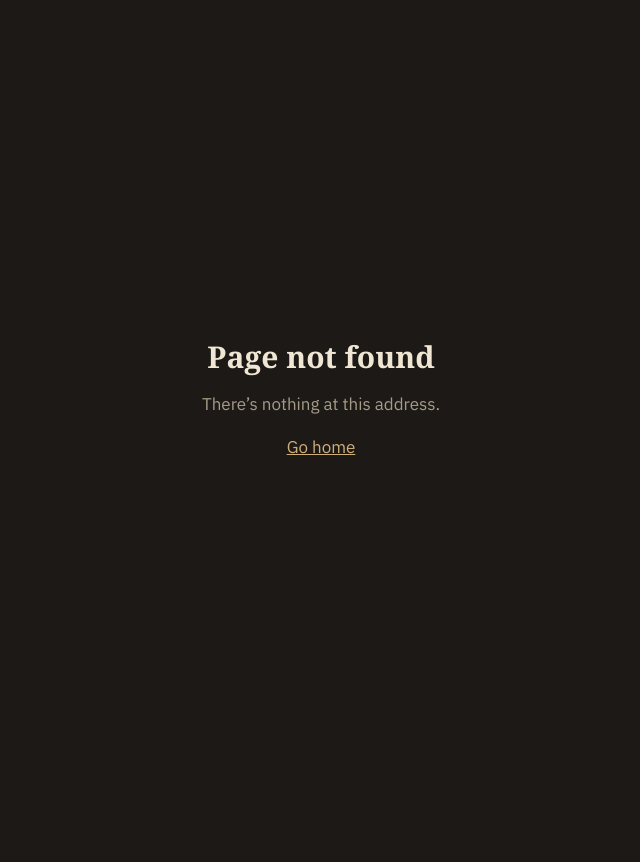
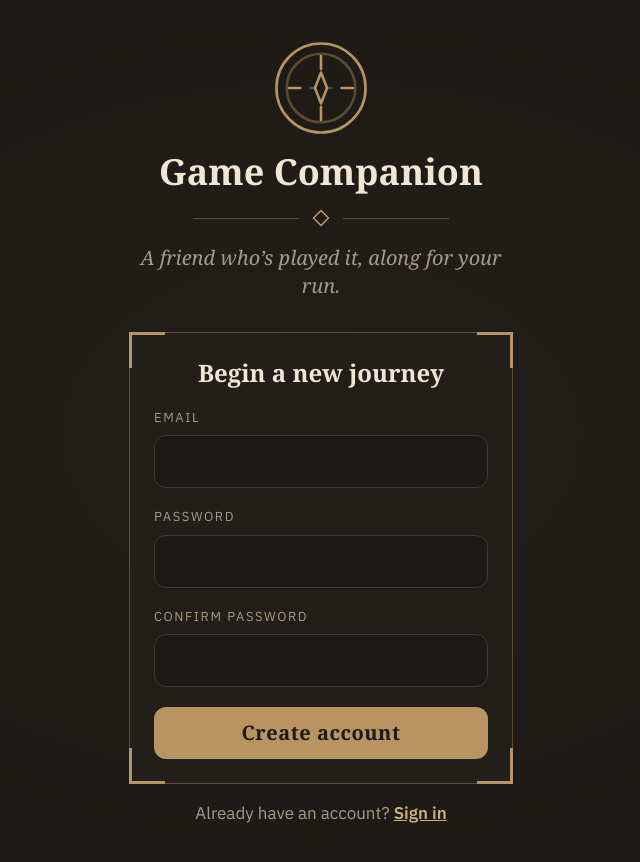
Before and after one commit to AGiesey/game-companion, a React (Vite) app in the folder web/: page /create-account in a window 1280 px wide. Before the commit this address had no page. Shown: the top 862 px of the page, without its empty margins (319-959 px from the left). Before the commit the page ends 800 px from the top, so only its background shows below. Built offline with nearby package versions, Linux system fonts and the light colour scheme; a web font is replaced by a local one.

Commit message:
003-sign-in T014: Build and test the create account screen
Co-Authored-By: Claude Opus 5.5 <noreply@anthropic.com>

```diff
--- a/web/src/App.tsx
+++ b/web/src/App.tsx
@@ -1,4 +1,5 @@
 import { Route, Routes } from 'react-router'
+import { CreateAccountPage } from './account/CreateAccountPage.tsx'
 import { RequireSession } from './account/RequireSession.tsx'
 import { RequireSignedOut } from './account/RequireSignedOut.tsx'
 import { SignInPage } from './account/SignInPage.tsx'
@@ -12,6 +13,7 @@ function App() {
       <Routes>
         <Route element={<RequireSignedOut />}>
           <Route path="/sign-in" element={<SignInPage />} />
+          <Route path="/create-account" element={<CreateAccountPage />} />
         </Route>
         <Route element={<RequireSession />}>
           <Route path="/" element={<HomePage />} />
--- /dev/null
+++ b/web/src/account/CreateAccountPage.tsx
@@ -0,0 +1,98 @@
+import { useMutation, useQueryClient } from '@tanstack/react-query'
+import { useState, type FormEvent } from 'react'
+import { Link, useLocation } from 'react-router'
+import { createAccount } from '../api/account.ts'
+import { Button } from '../components/Button.tsx'
+import { FormError } from '../components/FormError.tsx'
+import { TextField } from '../components/TextField.tsx'
+import { AccountLayout } from './AccountLayout.tsx'
+import { fieldErrorsFrom } from './formErrors.ts'
+import { firstErrorTarget, useFocusOnError } from './useFocusOnError.ts'
+import { sessionQueryKey } from './useSession.ts'
+import { validateCreateAccount, type FieldErrors } from './validation.ts'
+
+const fields = ['email', 'password', 'confirmPassword'] as const
+type Field = (typeof fields)[number]
+
+export function CreateAccountPage() {
+  const queryClient = useQueryClient()
+  const { search } = useLocation()
+  const [values, setValues] = useState({ email: '', password: '', confirmPassword: '' })
+  const [fieldErrors, setFieldErrors] = useState<FieldErrors<Field>>({})
+  const [formError, setFormError] = useState<string>()
+  const { register, focus } = useFocusOnError<Field | 'form'>()
+
+  const mutation = useMutation({
+    mutationFn: createAccount,
+    // The new account is signed in; RequireSignedOut moves the player on.
+    onSuccess: (session) => queryClient.setQueryData(sessionQueryKey, session),
+    onError: (error) => {
+      const mapped = fieldErrorsFrom(error, fields)
+      setFieldErrors(mapped.fieldErrors)
+      setFormError(mapped.formError)
+      focus(firstErrorTarget(fields, mapped.fieldErrors))
+    },
+  })
+
+  function handleSubmit(event: FormEvent<HTMLFormElement>) {
+    event.preventDefault()
+    const errors = validateCreateAccount(values)
+    setFieldErrors(errors)
+    setFormError(undefined)
+    if (Object.keys(errors).length > 0) {
+      focus(firstErrorTarget(fields, errors))
+      return
+    }
+    mutation.mutate({ email: values.email, password: values.password })
+  }
+
+  return (
+    <AccountLayout
+      cardTitle="Begin a new journey"
+      footer={
+        <>
+          Already have an account?{' '}
+          <Link to={`/sign-in${search}`} className="font-semibold text-accent-bright underline">
+            Sign in
+          </Link>
+        </>
+      }
+    >
+      <form noValidate className="flex flex-col gap-5" onSubmit={handleSubmit}>
+        {formError && <FormError ref={register('form')} message={formError} />}
+
+        <TextField
+          ref={register('email')}
+          label="Email"
+          type="email"
+          autoComplete="email"
+          value={values.email}
+          onChange={(event) => setValues({ ...values, email: event.target.value })}
+          error={fieldErrors.email}
+        />
+        <TextField
+          ref={register('password')}
+          label="Password"
+          type="password"
+          autoComplete="new-password"
+          value={values.password}
+          onChange={(event) => setValues({ ...values, password: event.target.value })}
+          error={fieldErrors.password}
+        />
+        <TextField
+          ref={register('confirmPassword')}
+          label="Confirm password"
+          type="password"
+          autoComplete="new-password"
+          value={values.confirmPassword}
+          onChange={(event) => setValues({ ...values, confirmPassword: event.target.value })}
+          error={fieldErrors.confirmPassword}
+        />
+
+        <Button type="submit" variant="primary" disabled={mutation.isPending} className="font-display text-xl tracking-wide">
+          {mutation.isPending ? 'Creating account…' : 'Create account'}
+        </Button>
+      </form>
+    </AccountLayout>
+  )
+}
```
Also changed, not shown: 2 other files (tests, documents, lock files or other folders).
